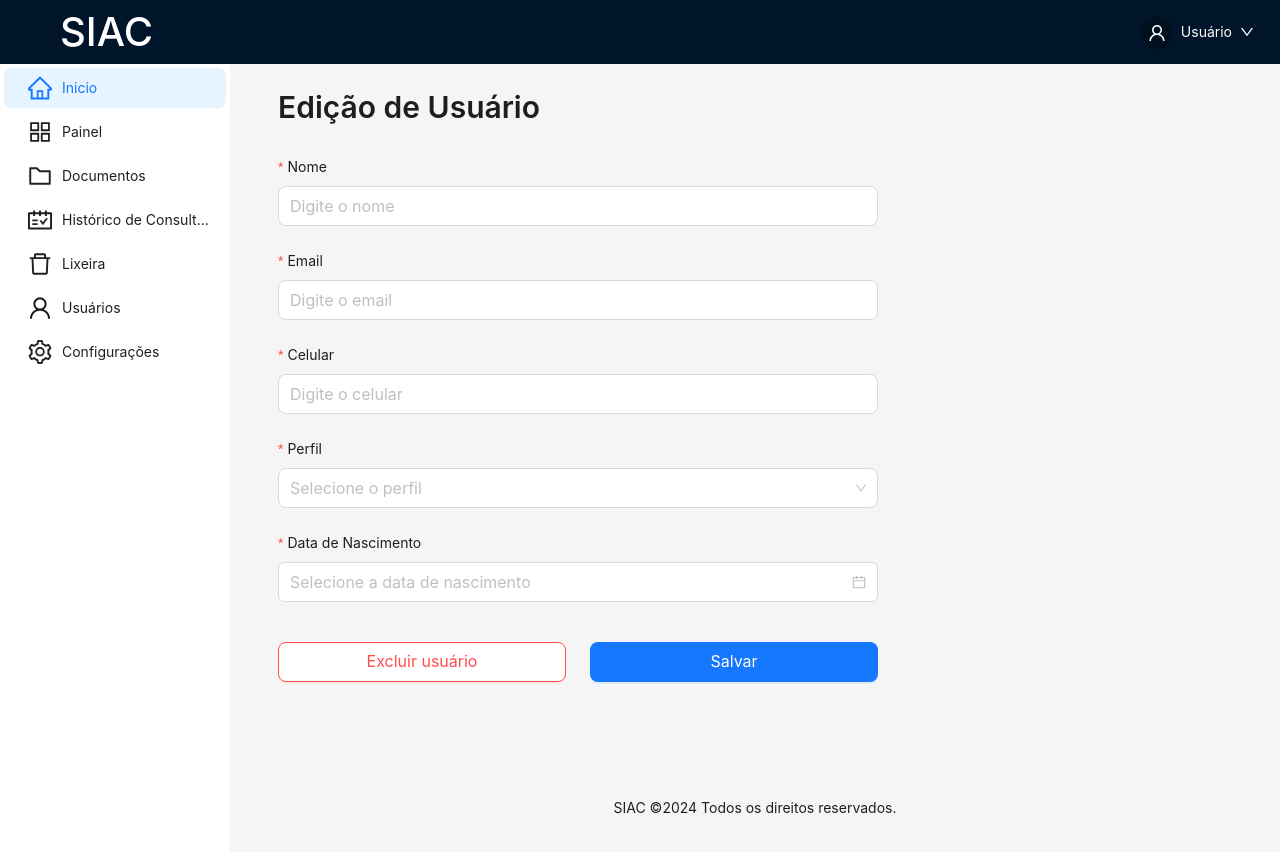
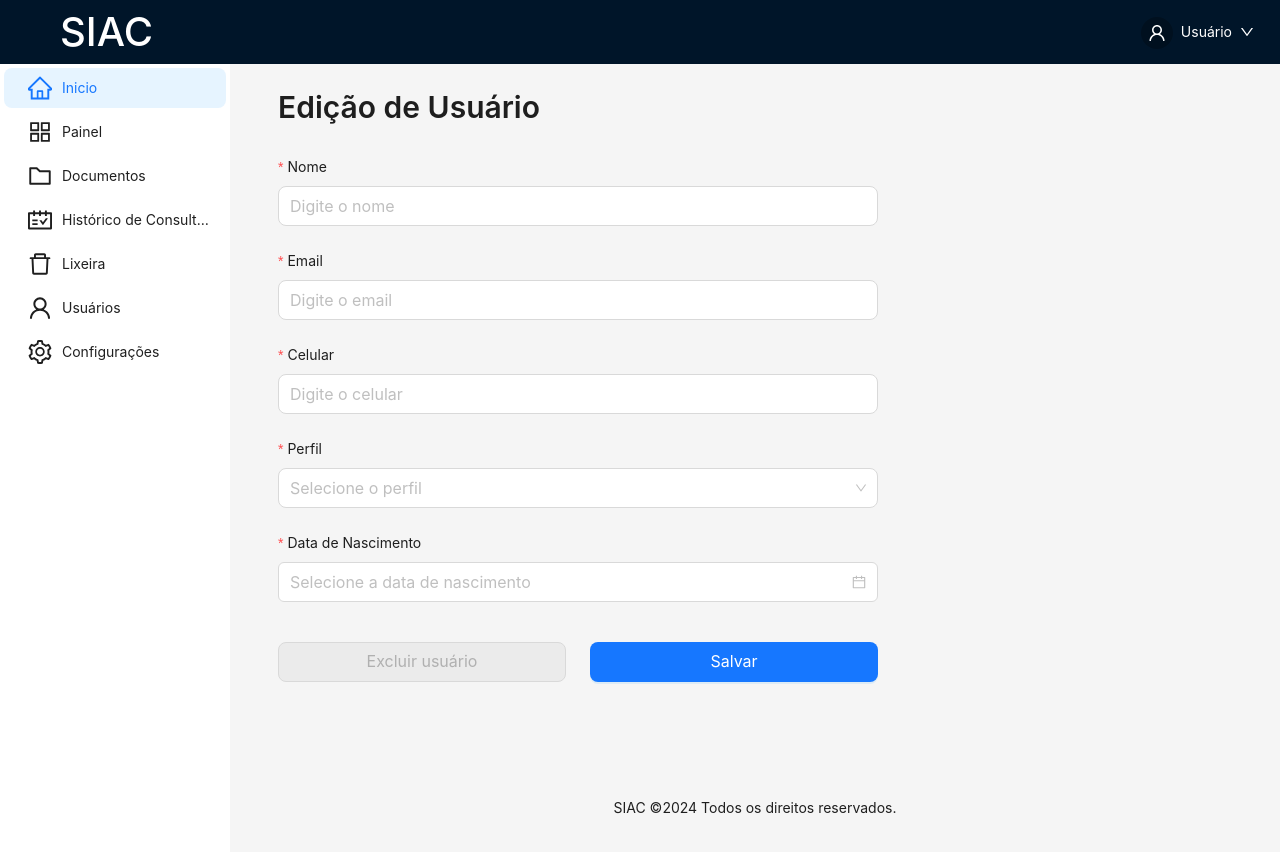
Before and after one commit to edugmenes/siac-react, a React (Create React App) app in the folder frontend/: page /users/1 in a window 1280 px wide. Shown: the top 852 px of the page. Built offline with nearby package versions, Linux system fonts and the light colour scheme; no server answers; sample sign-in values are in the browser's storage.

Commit message:
disable delete button temporarily

```diff
--- a/frontend/src/pages/Users/editUser.jsx
+++ b/frontend/src/pages/Users/editUser.jsx
@@ -191,7 +191,7 @@ const EditUserPage = () => {
 
         <Row gutter={24} justify="space-between">
           <Col span={12}>
-            <Button danger size="large" style={{ width: "100%" }}>
+            <Button danger size="large" style={{ width: "100%" }} loading={isLoading} disabled>
               Excluir usuário
             </Button>
           </Col>
@@ -201,6 +201,7 @@ const EditUserPage = () => {
               htmlType="submit"
               size="large"
               style={{ width: "100%" }}
+              loading={isLoading}
             >
               Salvar
             </Button>
```
